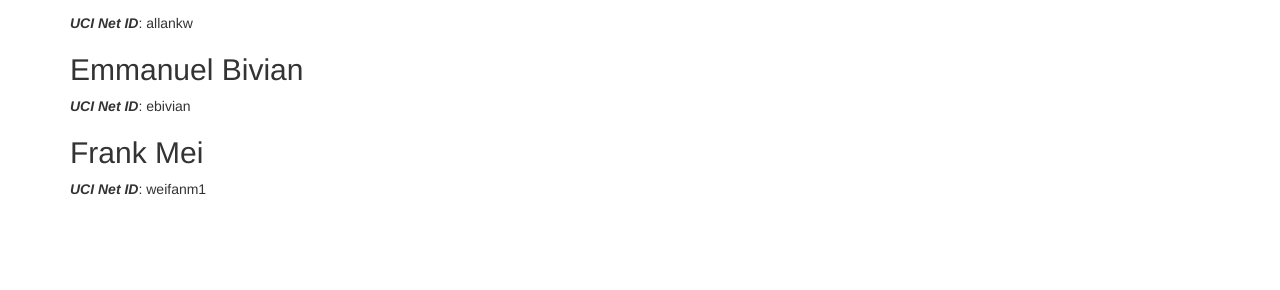
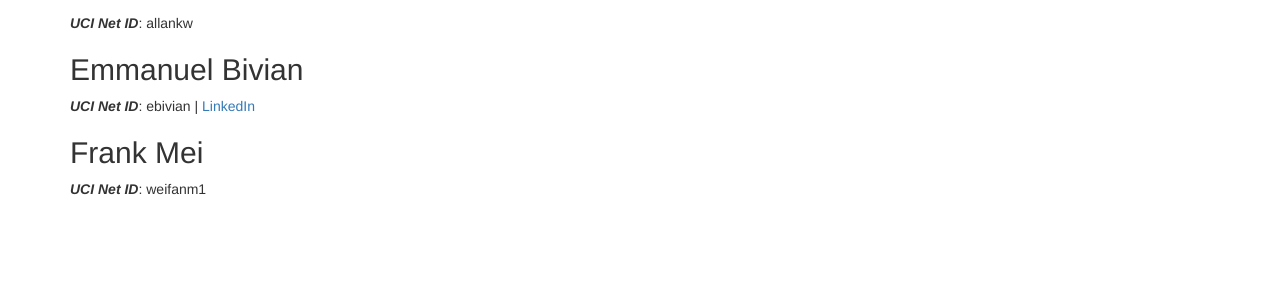
Before and after one commit to AllanWu04/TheQuackers, a Jekyll site: the page built from docs/team.md, in a window 1280 px wide. Shown: the part 243-533 px from the top of the page. Built offline with Jekyll 4.4.1, drawn with Linux system fonts in a browser that asks for light colours.

Commit message:
added my linkedin page to the team page

```diff
--- a/docs/team.md
+++ b/docs/team.md
@@ -10,7 +10,7 @@
 ***UCI Net ID***: allankw
 
 ## Emmanuel Bivian
-***UCI Net ID***: ebivian
+***UCI Net ID***: ebivian | [LinkedIn](www.linkedin.com/in/emmanuelbivian)
 
 ## Frank Mei
 ***UCI Net ID***: weifanm1
```
